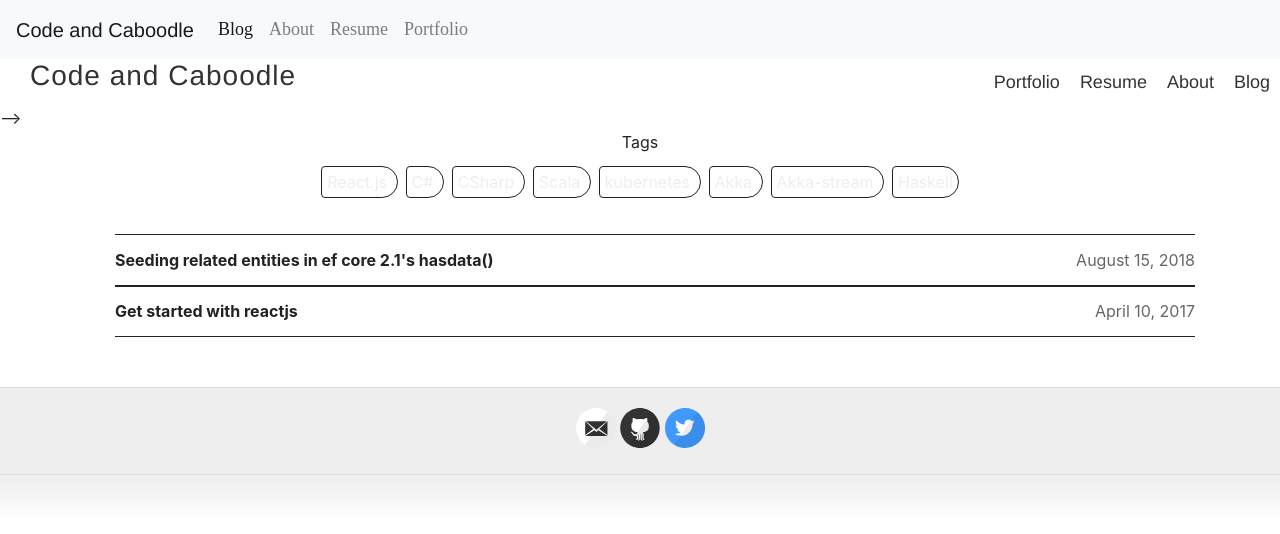
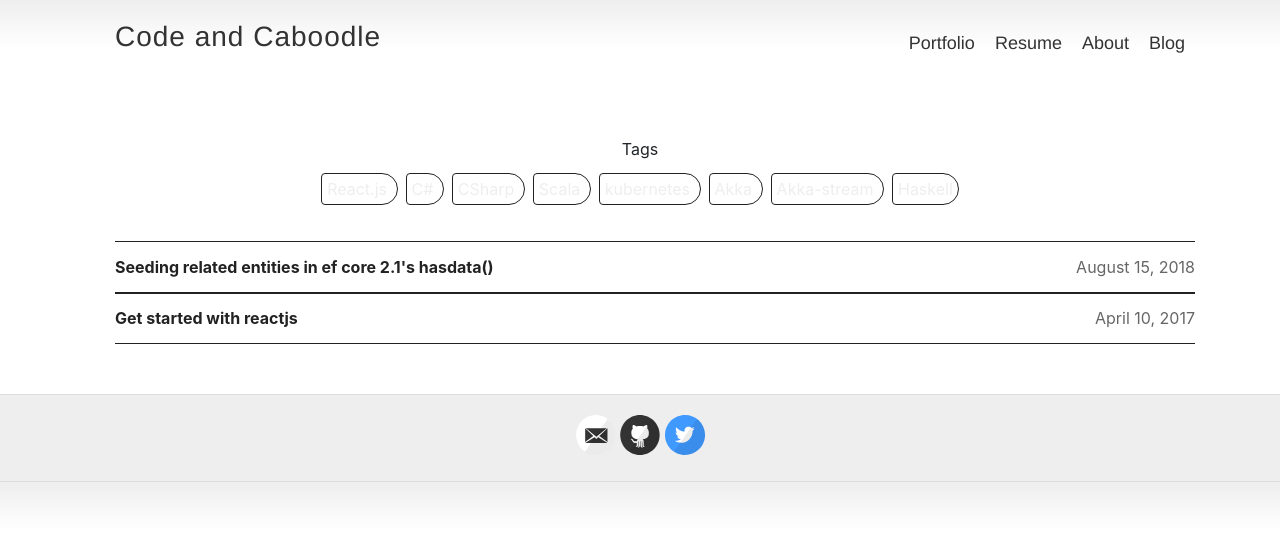
Before and after one commit to yeleywale/yeleywale.github.io, a Jekyll site: the page built from index.html, in a window 1280 px wide. Shown: the top 534 px of the page. Built offline with Jekyll 4.4.1, drawn with Linux system fonts in a browser that asks for light colours; some web fonts are replaced.

Commit message:
Revert to old header

```diff
--- a/_layouts/default.html
+++ b/_layouts/default.html
@@ -27,31 +27,7 @@
 </head>
 
 <body>
-
-    <nav class="navbar navbar-expand-lg navbar-light bg-light">
-        <a class="navbar-brand" href="{{ site.baseurl }}/">{{ site.name }}</a>
-        <button class="navbar-toggler" type="button" data-toggle="collapse" data-target="#navbarSupportedContent" aria-controls="navbarSupportedContent" aria-expanded="false" aria-label="Toggle navigation">
-          <span class="navbar-toggler-icon"></span>
-        </button>
-
-        <div class="collapse navbar-collapse" id="navbarSupportedContent">
-          <ul class="navbar-nav mr-auto">
-            <li class="nav-item active">
-              <a class="nav-link" href="{{ site.baseurl }}/">Blog <span class="sr-only">(current)</span></a>
-            </li>
-            <li class="nav-item">
-              <a class="nav-link" href="{{ site.baseurl }}/about">About</a>
-            </li>
-            <li class="nav-item">
-              <a class="nav-link" href="{{ site.baseurl }}/resume">Resume</a>
-            </li>
-            <li class="nav-item">
-              <a class="nav-link" href="{{ site.baseurl }}/portfolio">Portfolio</a>
-            </li>
-          </ul>
-        </div>
-      </nav>
-  <!-- <div class="wrapper-masthead">
+  <div class="wrapper-masthead">
       <header class="masthead container">
         <!-- <a href="{{ site.baseurl }}/" class="site-avatar"><img src="{{ site.avatar }}" /></a> -->
 
@@ -68,7 +44,7 @@
             <a href="{{ site.baseurl }}/portfolio">Portfolio</a>
           </nav>
       </header>
-    </div> -->
+    </div>
   </div>
 
   <div id="main" role="main" class="container">
```
